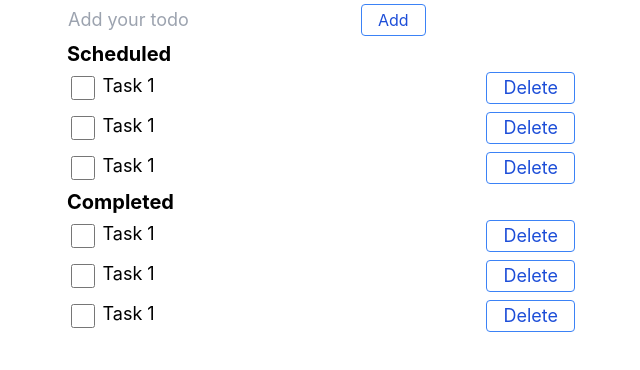
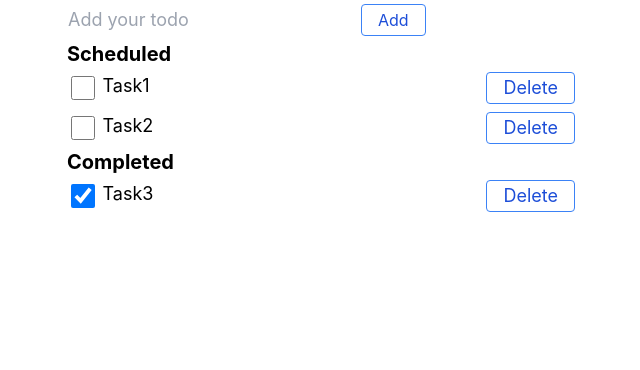
Before and after one commit to sharyu04/ReactJs-Training, a React (Create React App) app in the folder todo/: page / in a window 1280 px wide. Shown: the top 370 px of the page, without its empty margins (317-957 px from the left). Built offline with nearby package versions, Linux system fonts and the light colour scheme.

Commit message:
App completed

```diff
--- a/todo/src/App.tsx
+++ b/todo/src/App.tsx
@@ -25,15 +25,24 @@ function App() {
         ])
 
  const handleCheck = (id: number) => {
-         const updateArray = {...todoArr}
+         const updateArray = [...todoArr]
          updateArray[id].completed = !updateArray[id].completed
          setTodoArr(updateArray)
      }
+ const removeTask = (idx:number)=>{
+    setTodoArr([
+        ...todoArr.slice(0,idx),
+        ...todoArr.slice(idx+1,todoArr.length)
+    ]);
+ }
+ const addTask = (taskName:string) => {
+    setTodoArr([...todoArr,{task: taskName, completed: false}])
+ }
 return (
     <div>
-        <AddTodo />
-        <TodoList todoArr = {todoArr} handleCheck = {handleCheck} type = {"Scheduled"} />
-        <TodoList todoArr = {todoArr} handleCheck = {handleCheck} type = {"Completed"} />
+        <AddTodo todoArr = {todoArr} addTask = {addTask}/>
+        <TodoList todoArr = {todoArr} handleCheck = {handleCheck} type = {"Scheduled"} removeTask = {removeTask}/>
+        <TodoList todoArr = {todoArr} handleCheck = {handleCheck} type = {"Completed"} removeTask = {removeTask}/>
     </div>
 );
 }
--- a/todo/src/components/AddTodo.tsx
+++ b/todo/src/components/AddTodo.tsx
@@ -1,8 +1,22 @@
-const AddTodo = () => {
+import { useState } from "react"
+import { todoType } from "../App"
+
+const AddTodo = ({todoArr,addTask}:{todoArr: todoType[],addTask: (taskName: string) => void}) => {
+    const[str,setStr] = useState<string>('')
+    const btnClickHandler = () => {
+        if(str!=""){
+            addTask(str)
+            setStr('')
+        }
+    }
+    const handleChange = (e: any)=> {
+        setStr(e.target.value);
+        console.log(e.target.value)
+    }
     return(
     <div id="addTodo"className="w-2/5 m-auto">
-        <input id="input" type="text" placeholder="Add your todo" name="input" className="p-px text-lg"  />
-        <button id="addBtn" className="h-8 bg-transparent hover:bg-blue-500 text-blue-700 hover:text-white px-4 border border-blue-500 hover:border-transparent rounded m-1">Add</button>
+        <input id="input" type="text" placeholder="Add your todo" name="input" className="p-px text-lg" value={str} onChange={handleChange}/>
+        <button id="addBtn" className="h-8 bg-transparent hover:bg-blue-500 text-blue-700 hover:text-white px-4 border border-blue-500 hover:border-transparent rounded m-1" onClick={btnClickHandler}>Add</button>
     </div>
     )
 }
--- a/todo/src/components/Todo.tsx
+++ b/todo/src/components/Todo.tsx
@@ -1,12 +1,12 @@
 
-const Todo = ({task, completed}: {task: string, completed: boolean}) => {
+const Todo = ({task, completed, handleCheck, idx, removeTask}: {task: string, completed: boolean, handleCheck: (id: number) => void, idx: number, removeTask: (id: number) => void}) => {
     return (
         <div id="todoDiv" className="flex w-2/5 text-lg justify-between m-auto">
-            <input type="checkbox" id="completed" className="w-8 h-8 border-2 border-blue-500 rounded-sm m-1" />
+            <input type="checkbox" name="completed" id="completed" className="w-8 h-8 border-2 border-blue-500 rounded-sm m-1" checked = {completed} onChange={()=>{handleCheck(idx)}}/>
             <div id="task" className="w-full m-1">
-                <h1 id="task">Task 1</h1>
+                <h1 id="task">{task}</h1>
             </div>
-            <button id="delete" className="h-8 bg-transparent hover:bg-blue-500 text-blue-700 hover:text-white px-4 border border-blue-500 hover:border-transparent rounded m-1">Delete</button>
+            <button id="delete" className="h-8 bg-transparent hover:bg-blue-500 text-blue-700 hover:text-white px-4 border border-blue-500 hover:border-transparent rounded m-1" onClick={()=>{removeTask(idx)}}>Delete</button>
         </div>
     )
 }
--- a/todo/src/components/TodoList.tsx
+++ b/todo/src/components/TodoList.tsx
@@ -1,14 +1,22 @@
 import Todo from "./Todo"
 import { todoType } from "../App"
 
-const TodoList = ({ todoArr, handleCheck, type }: { todoArr: todoType[], handleCheck: (id: number) => void, type: string }) => {
+const TodoList = ({ todoArr, handleCheck, type, removeTask }: { todoArr: todoType[], handleCheck: (id: number) => void, type: string, removeTask: (idx: number) => void }) => {
     return (
         <div id="todoList" className="mx-auto">
             <div id="heading" className="w-2/5 m-auto">
                 <h1 className="text-xl font-bold">{type}</h1>
             </div>
-            {todoArr.map(todoTask => {
-                return <Todo task={todoTask.task} completed={todoTask.completed} />
+            {todoArr.map((todoTask,idx) => {
+                if(type === "Completed"){
+                    if(todoTask.completed)
+                        return <Todo task={todoTask.task} completed={todoTask.completed} handleCheck={handleCheck} idx={idx} key={idx} removeTask={removeTask} />
+                }
+                else{
+                    if(!todoTask.completed)
+                        return <Todo task={todoTask.task} completed={todoTask.completed} handleCheck={handleCheck} idx={idx} key={idx} removeTask={removeTask}/>
+                }
+                // console.log(idx)
             })}
         </div>
     )
```
